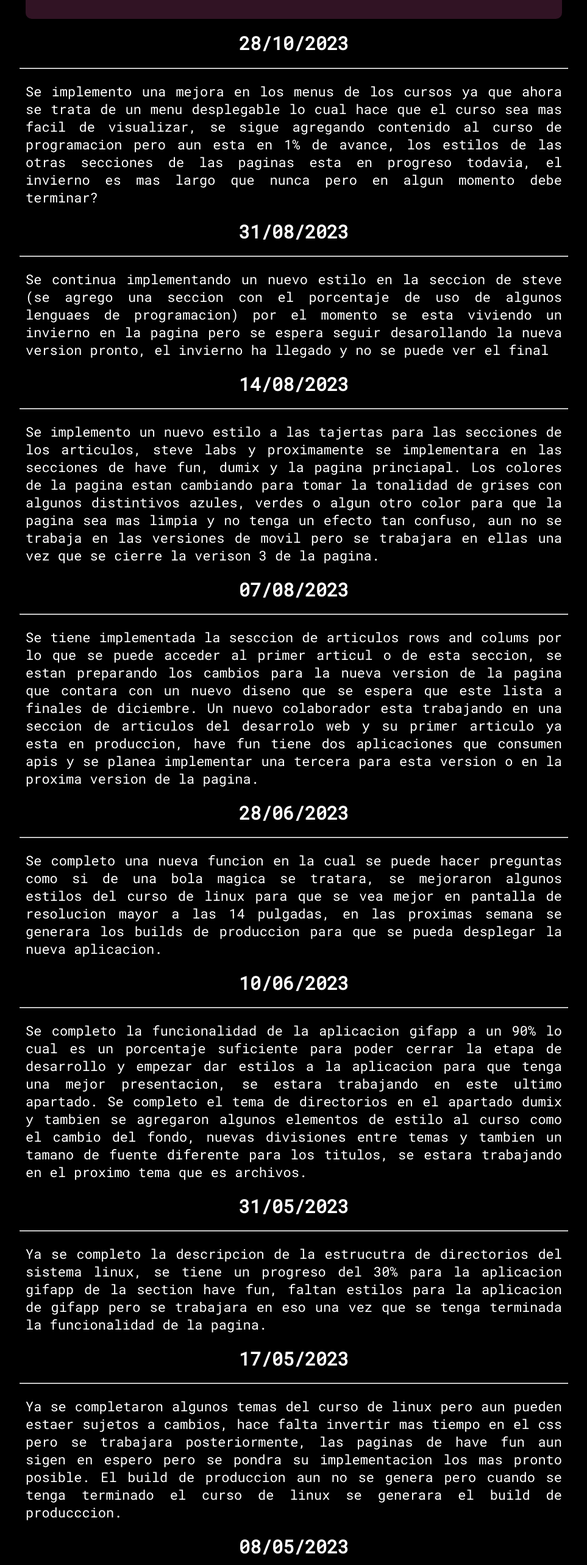
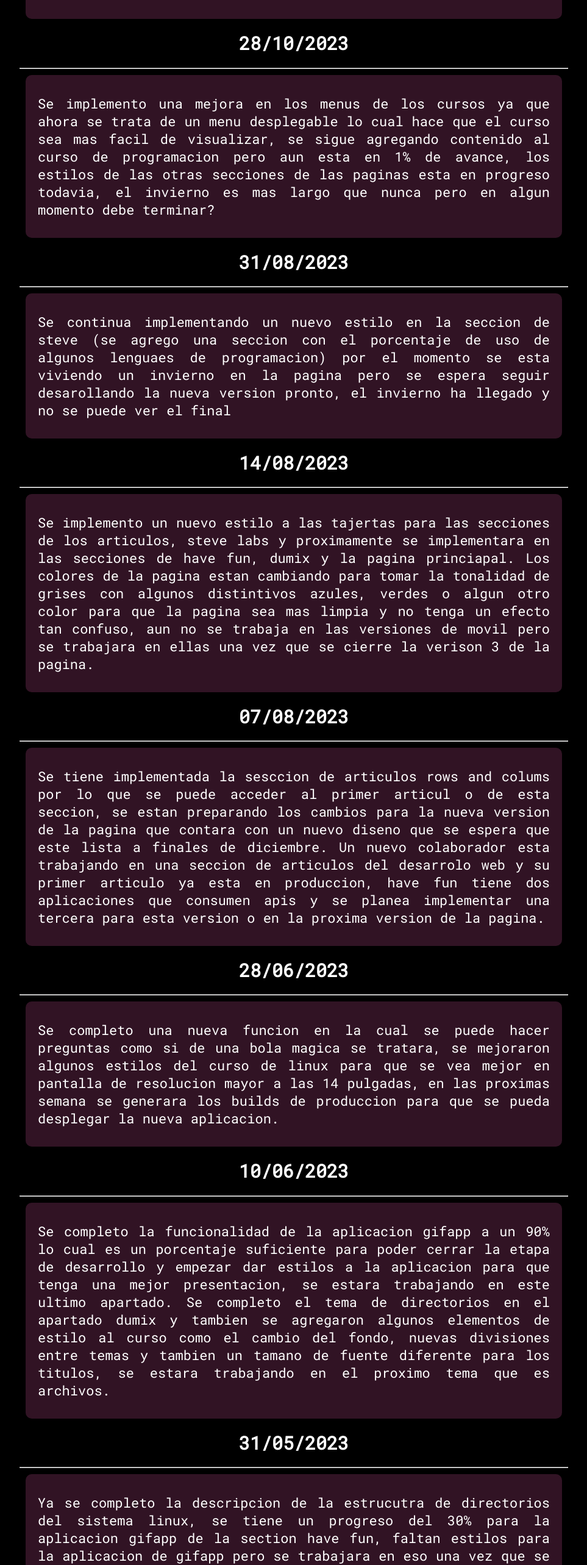
Before and after one commit to SteveBartmoss/steveapp, a React (Create React App) app: page /changelog in a window 1280 px wide. Shown: the part 841-3407 px from the top of the page at 61% size, without its empty margins (158-1121 px from the left). Built offline with nearby package versions, Linux system fonts and the light colour scheme.

Commit message:
add styles for the page

```diff
--- a/src/pages/changeLog.jsx
+++ b/src/pages/changeLog.jsx
@@ -38,7 +38,7 @@ function ChangeLog() {
                 <h1 className="title1">28/10/2023</h1>
                 <hr />
 
-                <div>
+                <div className="back-articles">
                     <p className="content-curso">
                         Se implemento una mejora en los menus de los cursos ya que ahora se trata de un
                         menu desplegable lo cual hace que el curso sea mas facil de visualizar, se sigue
@@ -52,7 +52,7 @@ function ChangeLog() {
                 <h1 className="title1">31/08/2023</h1>
                 <hr />
 
-                <div>
+                <div className="back-articles">
                     <p className="content-curso">
                         Se continua implementando un nuevo estilo en la seccion de steve (se agrego
                         una seccion con el porcentaje de  uso de algunos lenguaes de programacion) por el
@@ -64,7 +64,7 @@ function ChangeLog() {
                 <h1 className="title1">14/08/2023</h1>
                 <hr />
 
-                <div>
+                <div className="back-articles">
                     <p className="content-curso">
                         Se implemento un nuevo estilo a las tajertas para las secciones de los articulos,
                         steve labs y proximamente se implementara en las secciones de have fun, dumix y la
@@ -78,7 +78,7 @@ function ChangeLog() {
                 <h1 className="title1">07/08/2023</h1>
                 <hr />
 
-                <div>
+                <div className="back-articles">
                     <p className="content-curso">
                         Se tiene implementada la sesccion de articulos rows and colums por lo que se puede acceder
                         al primer articul o de esta seccion, se estan preparando los cambios para la nueva version
@@ -93,7 +93,7 @@ function ChangeLog() {
                 <h1 className="title1">28/06/2023</h1>
                 <hr />
 
-                <div>
+                <div className="back-articles">
                     <p className="content-curso">
                         Se completo una nueva funcion en la cual se puede hacer preguntas como si de una bola magica
                         se tratara, se mejoraron algunos estilos del curso de linux para que se vea mejor en pantalla
@@ -105,7 +105,7 @@ function ChangeLog() {
                 <h1 className="title1">10/06/2023</h1>
                 <hr />
 
-                <div>
+                <div className="back-articles">
                     <p className="content-curso">
                         Se completo la funcionalidad de la aplicacion gifapp a un 90% lo cual es un porcentaje suficiente
                         para poder cerrar la etapa de desarrollo y empezar dar estilos a la aplicacion para que tenga una
@@ -119,7 +119,7 @@ function ChangeLog() {
                 <h1 className="title1">31/05/2023</h1>
                 <hr />
 
-                <div>
+                <div className="back-articles">
                     <p className="content-curso">
                         Ya se completo la descripcion de la estrucutra de directorios del sistema linux, se tiene un progreso
                         del 30% para la aplicacion gifapp de la section have fun, faltan estilos para la aplicacion de gifapp
@@ -130,7 +130,7 @@ function ChangeLog() {
                 <h1 className="title1">17/05/2023</h1>
                 <hr />
 
-                <div>
+                <div className="back-articles">
                     <p className="content-curso">
                         Ya se completaron algunos temas del curso de linux pero aun pueden estaer sujetos a cambios, hace falta
                         invertir mas tiempo en el css pero se trabajara posteriormente, las paginas de have fun aun sigen en espero
@@ -142,7 +142,7 @@ function ChangeLog() {
                 <h1 className="title1">08/05/2023</h1>
                 <hr />
 
-                <div>
+                <div className="back-articles">
                     <p className="content-curso">
                         Ya se definieron algunas nuevas aplicaciones para el apartado have fun, estara en desarrollo el modulo de
                         gifapp como primer proyecto.
@@ -152,7 +152,7 @@ function ChangeLog() {
                 <h1 className="title1">03/05/2023</h1>
                 <hr />
 
-                <div>
+                <div className="back-articles">
                     <p className="content-curso">
                         Un nuevo modulo de la pagina se implementara con el nombre de have fun que tiene como objetivo practicar el
                         uso de las apis por parte del desarrollador y que dara un poco de entretenimiento para los usuarios.
@@ -162,7 +162,7 @@ function ChangeLog() {
                 <h1 className="title1">17/04/2023</h1>
                 <hr />
 
-                <div>
+                <div className="back-articles">
                     <p className="content-curso">
                         Dumix ha llegado, se trata de una serie de paginas que compartiran con los usuarios conocimientos sobre
                         comandos basicos y que puede ser de ayuda para usuarios inexperstos o que solo quieren corroborar el
@@ -174,7 +174,7 @@ function ChangeLog() {
                 <h1 className="title1">16/04/2023</h1>
                 <hr />
 
-                <div>
+                <div className="back-articles">
                     <p className="content-curso">
                         Se cierra la version dos de la pagina en la cual se cuenta con un nuevo diseno de la pagina home, steve,
                         un nuevo apartado como los articulos de row and colums y se implementan reseñas de juegos que no requieren un
@@ -186,7 +186,7 @@ function ChangeLog() {
                 <h1 className="title1">4/03/2023</h1>
                 <hr />
 
-                <div>
+                <div className="back-articles">
                     <p className="content-curso">
                         Se implemente un nuevo diseno para el apartado de esteve, se tiene un portada y proximamente de pondra una malla
                         para almacenar difentes elementos, aun no se decide los fondos ni los colores definitivos. La pagina home ya tiene
@@ -197,7 +197,7 @@ function ChangeLog() {
                 <h1 className="title1">1/03/2023</h1>
                 <hr />
 
-                <div>
+                <div className="back-articles">
                     <p className="content-curso">
                         Se cierra la version uno de la pagina y se deja la version en la rama v1 para poder desplegar esa version en
                         caso de tener problemas o si se requiere hacer una consulta, la verison uno es la que esta actualmente desplegada en
@@ -208,7 +208,7 @@ function ChangeLog() {
                 <h1 className="title1">6/02/2023</h1>
                 <hr />
 
-                <div>
+                <div className="back-articles">
                     <p className="content-curso">
                         Se implemento un carrusel para la informacion de steve, aun esta en desarrollo y falta definir
                         los estilos, la funcionalidad ya esta completa y se creo un hook para menejar el cambio de las
@@ -220,7 +220,7 @@ function ChangeLog() {
                 <h1 className="title1">13/01/2023</h1>
                 <hr />
 
-                <div>
+                <div className="back-articles">
                     <p className="content-curso">
                         La pagina fue creada y desplegada en netlify y puede ser consultada, cuenta con las siguentes
                         secciones:home, about, news, almanac, steve.
```
